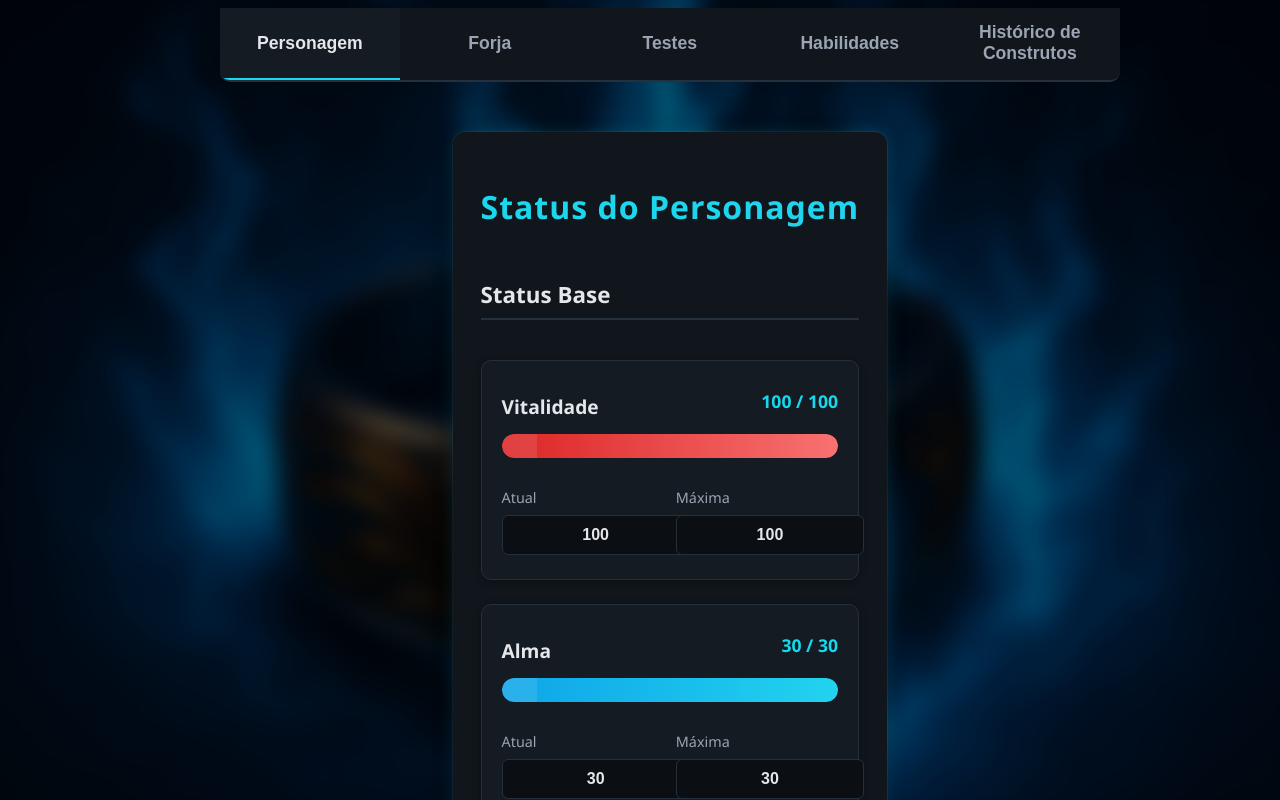
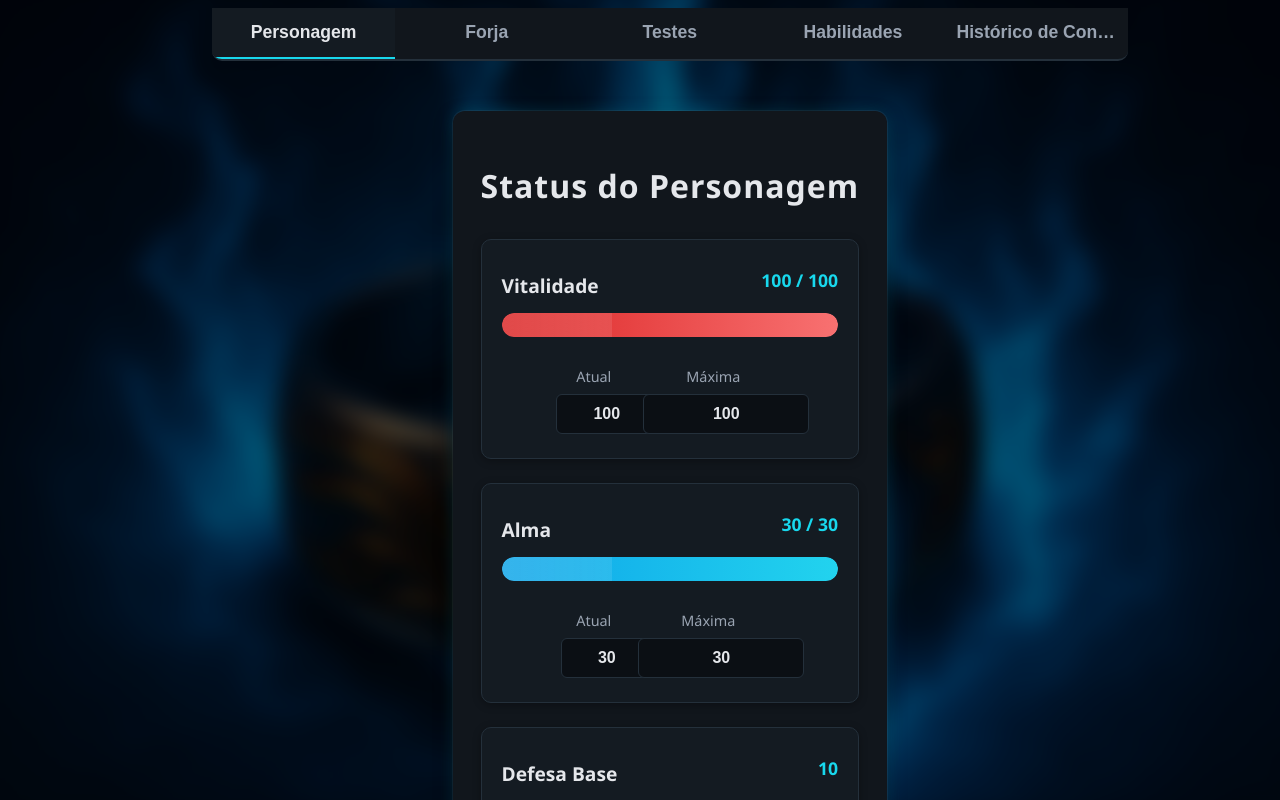
Before and after one commit to PedroAugusto08/LIGHT, a Next.js app: page / in a window 1280 px wide. Shown: the top 800 px of the page. Built offline with nearby package versions, Linux system fonts and the light colour scheme.

Commit message:
Ajustes na aba de personagem

```diff
--- a/components/PersonagemTab.jsx
+++ b/components/PersonagemTab.jsx
@@ -40,8 +40,6 @@ export default function PersonagemTab() {
       <h1 className="personagem-title">Status do Personagem</h1>
 
       <div className="status-section">
-        <h2 className="section-heading">Status Base</h2>
-
         <div className="stat-card">
           <div className="stat-header">
             <label>Vitalidade</label>
--- a/public/style.css
+++ b/public/style.css
@@ -39,16 +39,18 @@
     display: flex;
     gap: 0;
     width: 100%;
-    max-width: 900px;
+    max-width: 1000px;
     margin: 0 auto 18px auto;
     border-bottom: 2px solid var(--border);
     background: var(--surface);
     border-radius: 0 0 10px 10px;
     overflow: hidden;
+    flex-shrink: 0;
 }
 .tab-btn {
     flex: 1 1 0;
-    padding: 14px 0;
+    min-width: 0;
+    padding: 14px 12px;
     background: none;
     border: none;
     font-size: 1.1em;
@@ -57,6 +59,9 @@
     cursor: pointer;
     transition: background 0.2s, color 0.2s;
     border-bottom: 2.5px solid transparent;
+    white-space: nowrap;
+    text-overflow: ellipsis;
+    overflow: hidden;
 }
 .tab-btn.active {
     background: var(--surface-2);
@@ -497,10 +502,7 @@ button#forjarBtn:hover {
     font-weight: 700;
     text-align: center;
     margin-bottom: 32px;
-    background: linear-gradient(135deg, var(--accent) 0%, var(--accent-2) 100%);
-    -webkit-background-clip: text;
-    -webkit-text-fill-color: transparent;
-    background-clip: text;
+    color: var(--text);
 }
 
 .status-section {
@@ -601,6 +603,7 @@ button#forjarBtn:hover {
 .stat-inputs {
     display: flex;
     gap: 12px;
+    justify-content: center;
 }
 
 .stat-inputs.single-input {
@@ -608,16 +611,18 @@ button#forjarBtn:hover {
 }
 
 .input-group {
-    flex: 1;
+    flex: 0 0 auto;
     display: flex;
     flex-direction: column;
     gap: 6px;
+    max-width: 140px;
 }
 
 .input-group label {
     font-size: 0.9em;
     color: var(--muted);
     font-weight: 500;
+    text-align: center;
 }
 
 .stat-inputs input[type="number"] {
```
